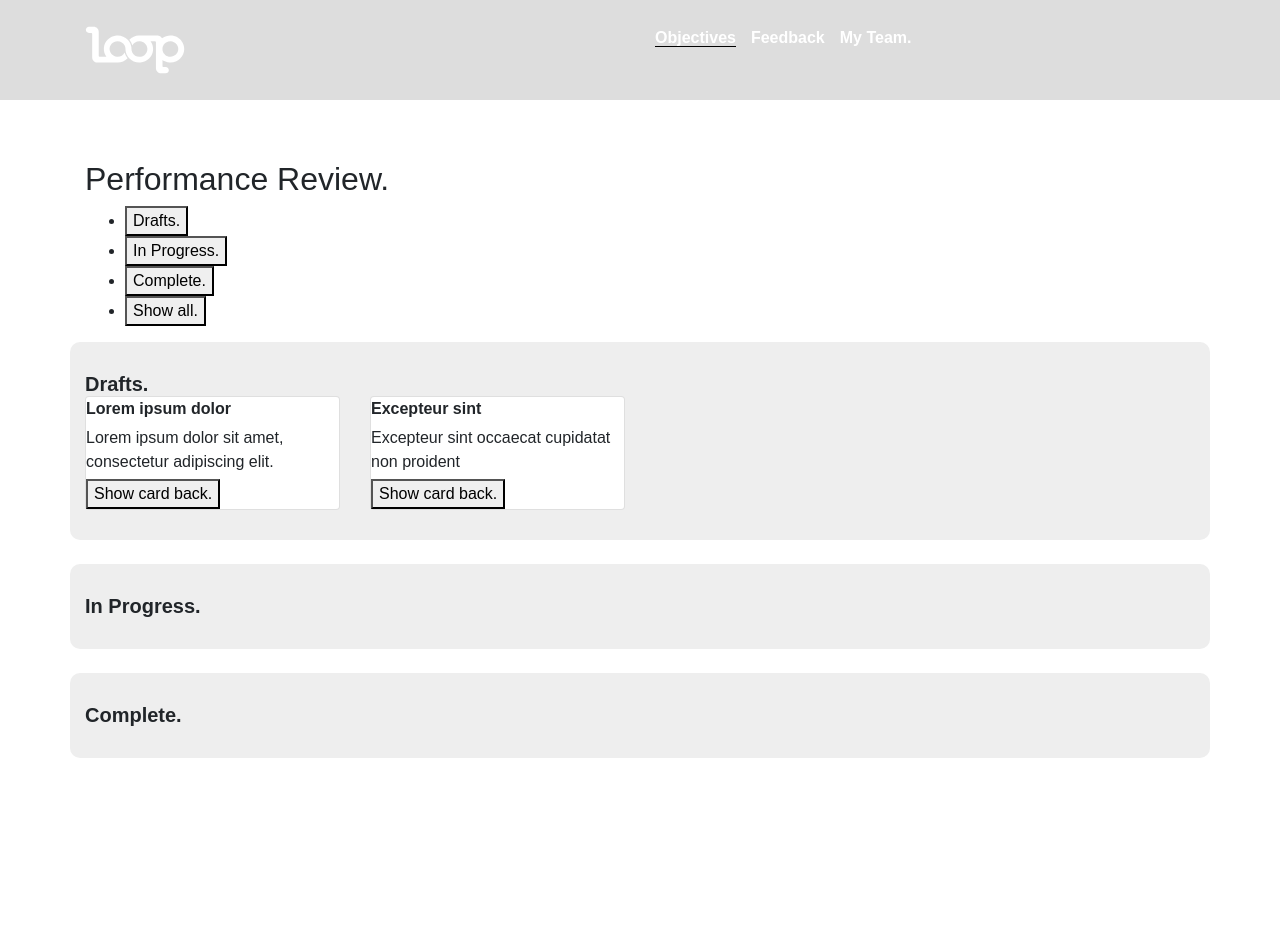
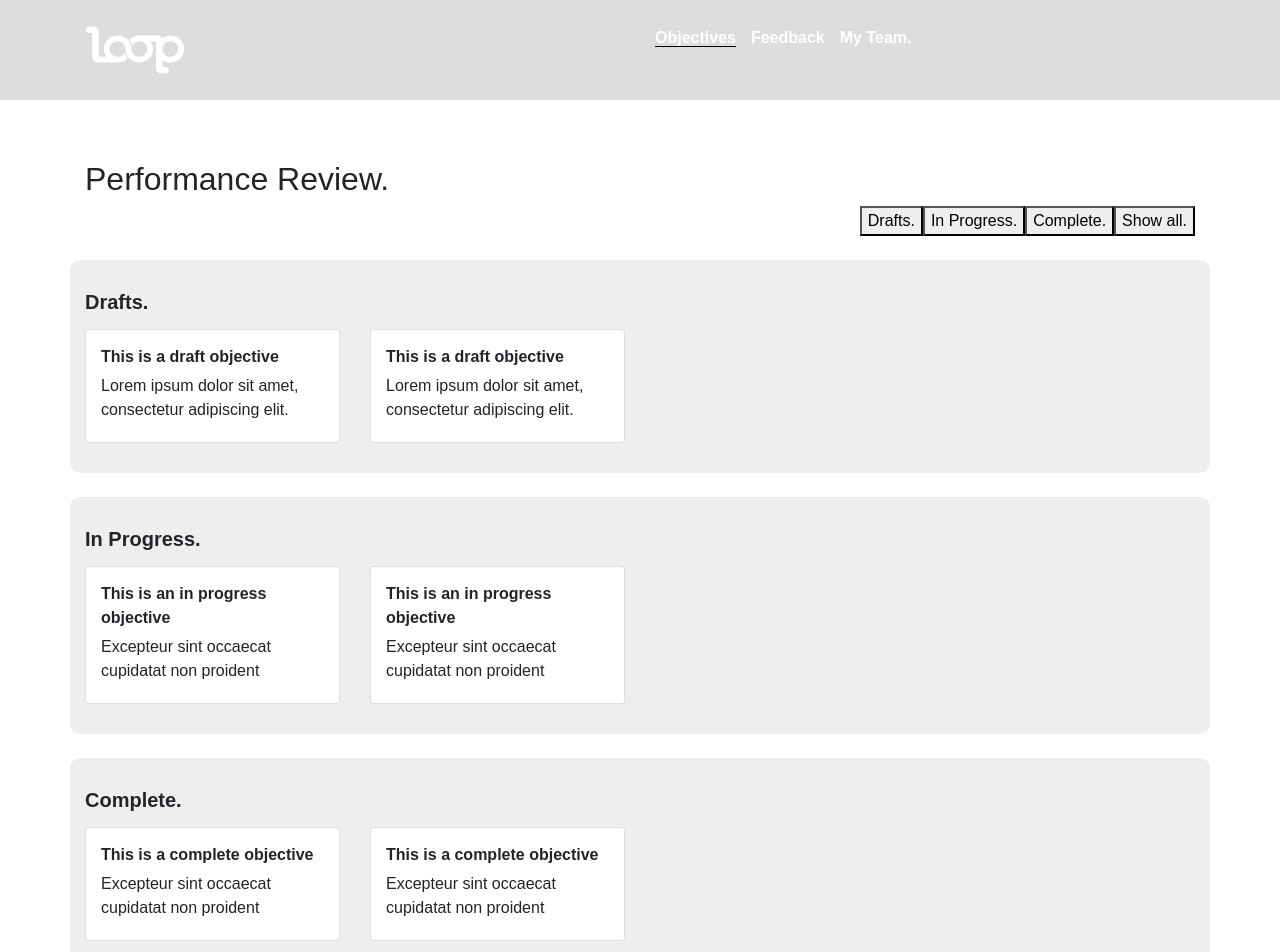
Before and after one commit to 22North/loop, a React (Create React App) app: page /objectives in a window 1280 px wide. Shown: the top 952 px of the page. Before the commit the page ends 818 px from the top, so only its background shows below. Built offline with nearby package versions, Linux system fonts and the light colour scheme.

Commit message:
filter objectives by type / improved layout and ux of objectives page

```diff
--- a/public/objectives.json
+++ b/public/objectives.json
@@ -1,16 +1,44 @@
 {
     "objectives": [{
         "id": "1",
-        "title": "Lorem ipsum dolor",
+        "title": "This is a draft objective",
         "image": "https://devitems.com/preview/furnish/img/product/1.jpg",
         "type": "draft",
         "description": "Lorem ipsum dolor sit amet, consectetur adipiscing elit."
       },
       {
         "id": "2",
-        "title": "Excepteur sint",
+        "title": "This is a draft objective",
+        "image": "https://devitems.com/preview/furnish/img/product/1.jpg",
+        "type": "draft",
+        "description": "Lorem ipsum dolor sit amet, consectetur adipiscing elit."
+      },
+      {
+        "id": "2",
+        "title": "This is an in progress objective",
         "image": "https://devitems.com/preview/furnish/img/product/2.jpg",
-        "type": "draft",
+        "type": "inProgress",
+        "description": "Excepteur sint occaecat cupidatat non proident"
+      },
+      {
+        "id": "3",
+        "title": "This is an in progress objective",
+        "image": "https://devitems.com/preview/furnish/img/product/2.jpg",
+        "type": "inProgress",
+        "description": "Excepteur sint occaecat cupidatat non proident"
+      },
+      {
+        "id": "2",
+        "title": "This is a complete objective",
+        "image": "https://devitems.com/preview/furnish/img/product/2.jpg",
+        "type": "complete",
+        "description": "Excepteur sint occaecat cupidatat non proident"
+      },
+      {
+        "id": "4",
+        "title": "This is a complete objective",
+        "image": "https://devitems.com/preview/furnish/img/product/2.jpg",
+        "type": "complete",
         "description": "Excepteur sint occaecat cupidatat non proident"
       }
     ]
--- a/src/components/Card/index.js
+++ b/src/components/Card/index.js
@@ -17,7 +17,7 @@ class CardFront extends React.Component {
                 <div className="date"></div>
                 <div className="card__title">{this.props.data.title}</div>
                 <div className="card__main-text">{this.props.data.description}</div>
-                <button>Show card back.</button>
+                <button className="d-none">Show card back.</button>
             </div>
         )
     }
--- a/src/components/Card/style.css
+++ b/src/components/Card/style.css
@@ -1,5 +1,6 @@
 .card {
     border: 1px solid black;
+    padding: 15px;
 }
 
 .card__title {
--- a/src/components/ObjectiveCards/index.js
+++ b/src/components/ObjectiveCards/index.js
@@ -8,17 +8,25 @@ class ObjectiveCards extends React.Component {
     constructor(props) {
         super(props);
         this.state = {
-            objectiveType: 'all'
+            objectiveType: null
         };
+    }
+
+    setObjectiveType(type) {
+        this.setState({objectiveType: type})
+    }
+
+    isVisible(type) {
+        return (this.state.objectiveType === type || this.state.objectiveType === null ? true : false)
     }
 
     render() {
         return (
             <div>
-                <ObjectiveCardsFilter />
-                <ObjectiveCardsByDraft data={this.props.data} />
-                <ObjectiveCardsByInProgress />
-                <ObjectiveCardsByComplete />
+                <ObjectiveCardsFilter setType={ this.setObjectiveType.bind(this) } />
+                <ObjectiveCardsByDraft data={ this.props.data.objectives.filter(item => item.type === 'draft') } isVisible={ this.isVisible('draft') } />
+                <ObjectiveCardsByInProgress data={ this.props.data.objectives.filter(item => item.type === 'inProgress') } isVisible={ this.isVisible('inProgress') } />
+                <ObjectiveCardsByComplete data={ this.props.data.objectives.filter(item => item.type === 'complete') } isVisible={ this.isVisible('complete') } />
             </div>
         )
     }
--- a/src/components/ObjectiveCardsByType/index.js
+++ b/src/components/ObjectiveCardsByType/index.js
@@ -4,7 +4,9 @@ import Card from '../Card'
 import './style.css'
 
 const ObjectiveCardsByDraft = (props) =>
-    <div className={"objective-cards-by-type objective-cards-by-type--draft mb-4"}>
+    {if (props.isVisible) {
+        return (
+            <div className="objective-cards-by-type objective-cards-by-type--draft mb-4">
                 <div className="container">
                     <div className="row">
                         <div className="col-sm-12">
@@ -12,7 +14,7 @@ const ObjectiveCardsByDraft = (props) =>
                         </div>
                     </div>
                     <div className="row">
-                {props.data.objectives.map((item) => (
+                        {props.data.map((item) => (
                             <div className="col-sm-3" key={item.id}>
                                 <Card data={item} />
                             </div>
@@ -20,9 +22,16 @@ const ObjectiveCardsByDraft = (props) =>
                     </div>
                 </div>
             </div>
+        )
+    } else {
+        return null
+    }}
+
 
 const ObjectiveCardsByInProgress = (props) =>
-    <div className={"objective-cards-by-type objective-cards-by-type--inProgress mb-4"}>
+    {if (props.isVisible) {
+        return (
+            <div className="objective-cards-by-type objective-cards-by-type--inProgress mb-4">
                 <div className="container">
                     <div className="row">
                         <div className="col-sm-12">
@@ -30,13 +39,23 @@ const ObjectiveCardsByInProgress = (props) =>
                         </div>
                     </div>
                     <div className="row">
-                <div className="col-sm-4"></div>
+                        {props.data.map((item) => (
+                            <div className="col-sm-3" key={item.id}>
+                                <Card data={item} />
+                            </div>
+                        ))}
                     </div>
                 </div>
             </div>
+        )
+    } else {
+        return null
+    }}
 
 const ObjectiveCardsByComplete = (props) =>
-    <div className={"objective-cards-by-type objective-cards-by-type--complete"}>
+    {if (props.isVisible){
+        return (
+            <div className="objective-cards-by-type objective-cards-by-type--complete">
                 <div className="container">
                     <div className="row">
                         <div className="col-sm-12">
@@ -44,10 +63,18 @@ const ObjectiveCardsByComplete = (props) =>
                         </div>
                     </div>
                     <div className="row">
-                <div className="col-sm-4"></div>
+                        {props.data.map((item) => (
+                            <div className="col-sm-3" key={item.id}>
+                                <Card data={item} />
+                            </div>
+                        ))}
                     </div>
                 </div>
             </div>
+        )
+    } else {
+        return null
+    }}
 
 export {
     ObjectiveCardsByDraft,
--- a/src/components/ObjectiveCardsByType/style.css
+++ b/src/components/ObjectiveCardsByType/style.css
@@ -5,7 +5,7 @@
 }
 
 .objective-cards-by-type__title {
-    margin: 0;
+    margin: 0 0 15px;
     font-size: 20px;
     font-weight: bold;
 }
--- a/src/components/ObjectiveCardsFilter/index.js
+++ b/src/components/ObjectiveCardsFilter/index.js
@@ -4,14 +4,16 @@ const ObjectiveCardsFilter = (props) =>
     <div className="container">
         <div className="row">
             <div className="col-sm-12">
-                <ul>
-                    <li><button>{"Drafts."}</button></li>
-                    <li><button>{"In Progress."}</button></li>
-                    <li><button>{"Complete."}</button></li>
-                    <li><button>{"Show all."}</button></li>
+                <ul className="nav nav-tabs float-right">
+                    <li className="nav-item"><button onClick={ () => props.setType('draft') }>{"Drafts."}</button></li>
+                    <li className="nav-item"><button onClick={ () => props.setType('inProgress') }>{"In Progress."}</button></li>
+                    <li className="nav-item"><button onClick={ () => props.setType('complete') }>{"Complete."}</button></li>
+                    <li className="nav-item"><button onClick={ () => props.setType(null) }>{"Show all."}</button></li>
                 </ul>
             </div>
         </div>
+        <div className="clearfix mb-4"></div>
     </div>
 
+
 export default ObjectiveCardsFilter
```
Lines whose indentation alone changed are shown as unchanged.
